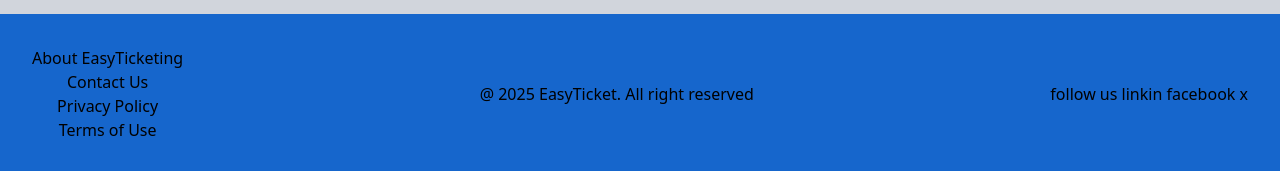
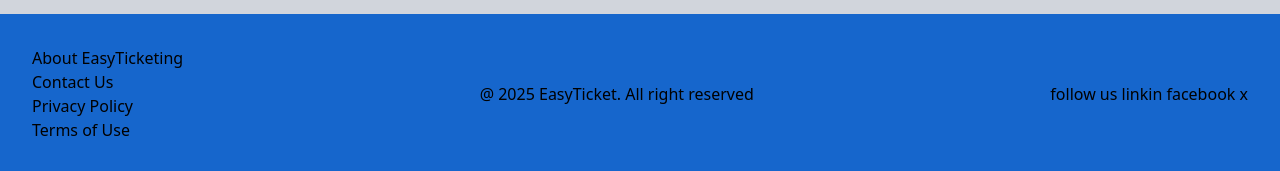
Before and after one commit to mafindijr/easy-ticketing-app, a React (Vite) app: page / in a window 1280 px wide. Shown: the part 1250-1421 px from the top of the page. Built offline with nearby package versions, Linux system fonts and the light colour scheme.

Commit message:
structure: align footer navigation items to the start

```diff
--- a/src/components/Footer.jsx
+++ b/src/components/Footer.jsx
@@ -18,7 +18,7 @@ export default function Footer() {
 
       <div className='bg-homeexplohover flex justify-between items-center p-8 mt-4'>
 
-        <div id='nav' className='flex flex-col items-center'>
+        <div id='nav' className='flex flex-col items-start'>
           <a href="#">About EasyTicketing</a>
           <a href="#">Contact Us</a>
           <a href="#">Privacy Policy</a>
```
